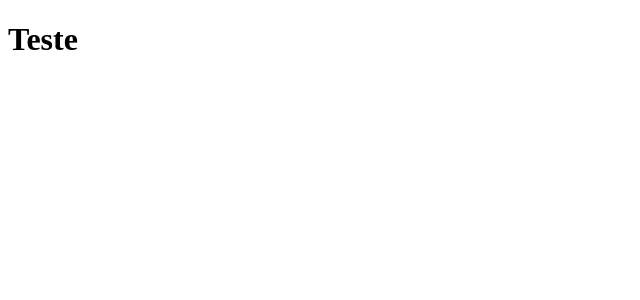
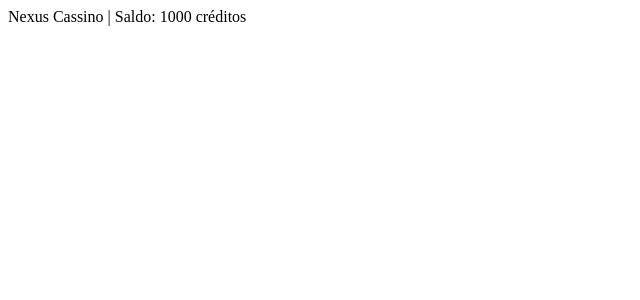
Before and after one commit to eduardofborges-collab/mini-cassino, a React (Vite) app: page / in a window 1280 px wide. Shown: the top 300 px of the page, without its empty margins (0-640 px from the left). Built offline with nearby package versions, Linux system fonts and the light colour scheme.

Commit message:
feat: add header with balance display

```diff
--- a/src/App.tsx
+++ b/src/App.tsx
@@ -1,9 +1,11 @@
-function teste() {
+import Header from './components/Header';
+
+function App() {
   return (
     <div>
-      <h1>Teste</h1>
+      <Header />
     </div>
   );
 }
 
-export default teste;
+export default App;
--- /dev/null
+++ b/src/components/Header.tsx
@@ -0,0 +1,7 @@
+function Header() {
+  return (
+    <header>Nexus Cassino | Saldo: 1000 créditos</header>
+  );
+}
+
+export default Header;
```
